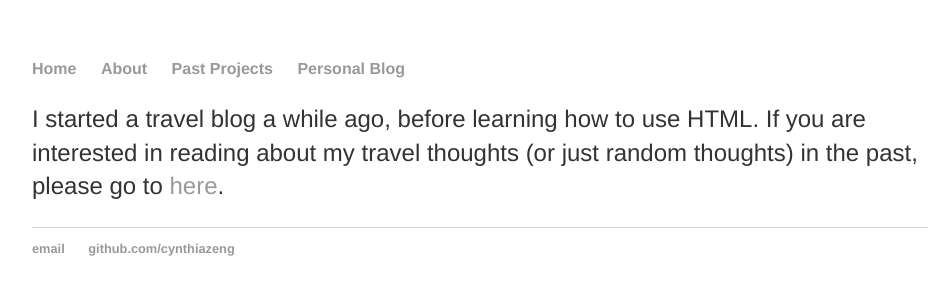
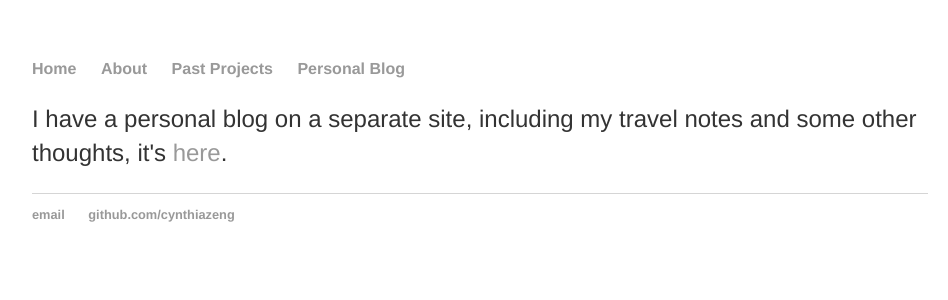
Before and after one commit to cynthia1234/cynthiazeng.github.io, a Jekyll site: the page built from travel/index.html, in a window 1280 px wide. Shown: the top 300 px of the page, without its empty margins (160-1108 px from the left). Built offline with Jekyll 4.4.1, drawn with Linux system fonts in a browser that asks for light colours.

Commit message:
Update index.html

```diff
--- a/travel/index.html
+++ b/travel/index.html
@@ -3,5 +3,5 @@ layout: default
 title: Personal Blog
 ---
 <div class="blurb">
-	<p>I started a travel blog a while ago, before learning how to use HTML. If you are interested in reading about my travel thoughts (or just random thoughts) in the past, please go to  <a href="https://cynthiazeng.wixsite.com/travelbook">here</a>. </p>
+	<p>I have a personal blog on a separate site, including my travel notes and some other thoughts, it's <a href="https://cynthiazeng.wixsite.com/travelbook">here</a>. </p>
 </div><!-- /.blurb -->
```
